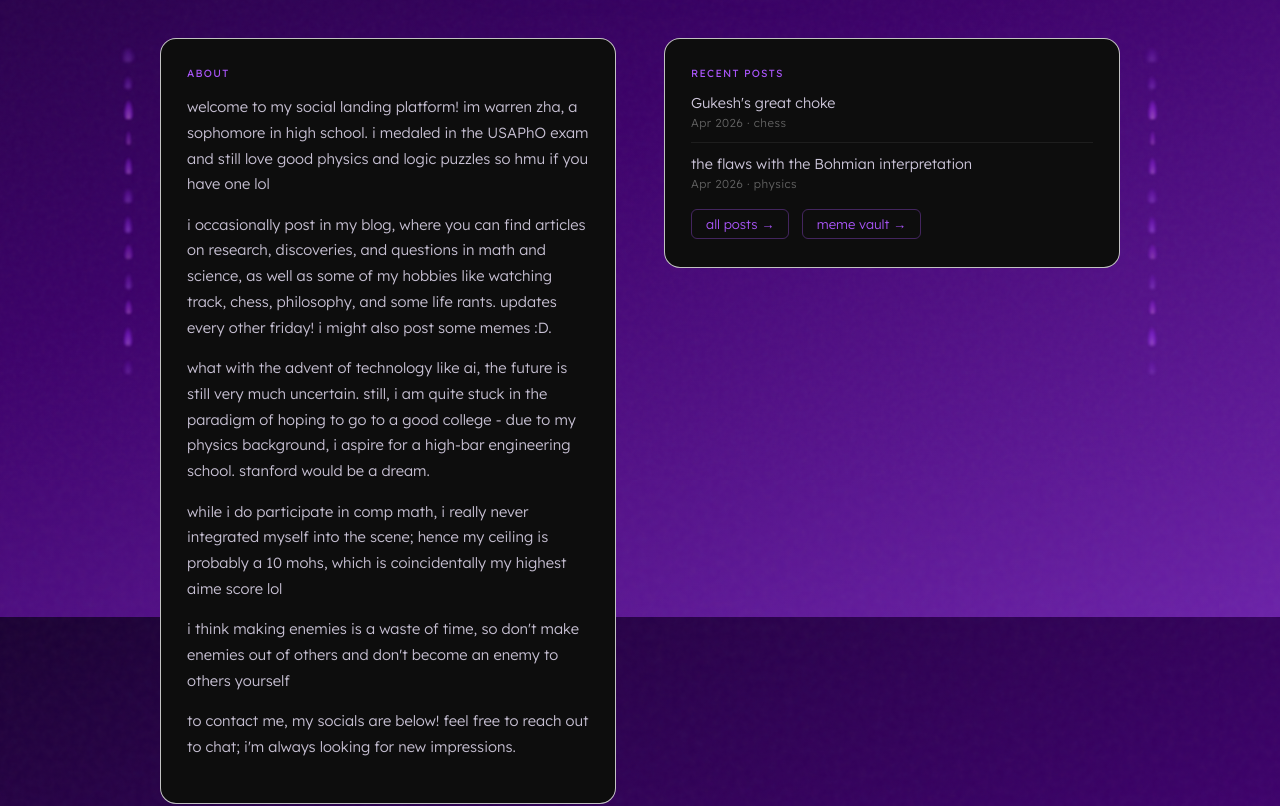
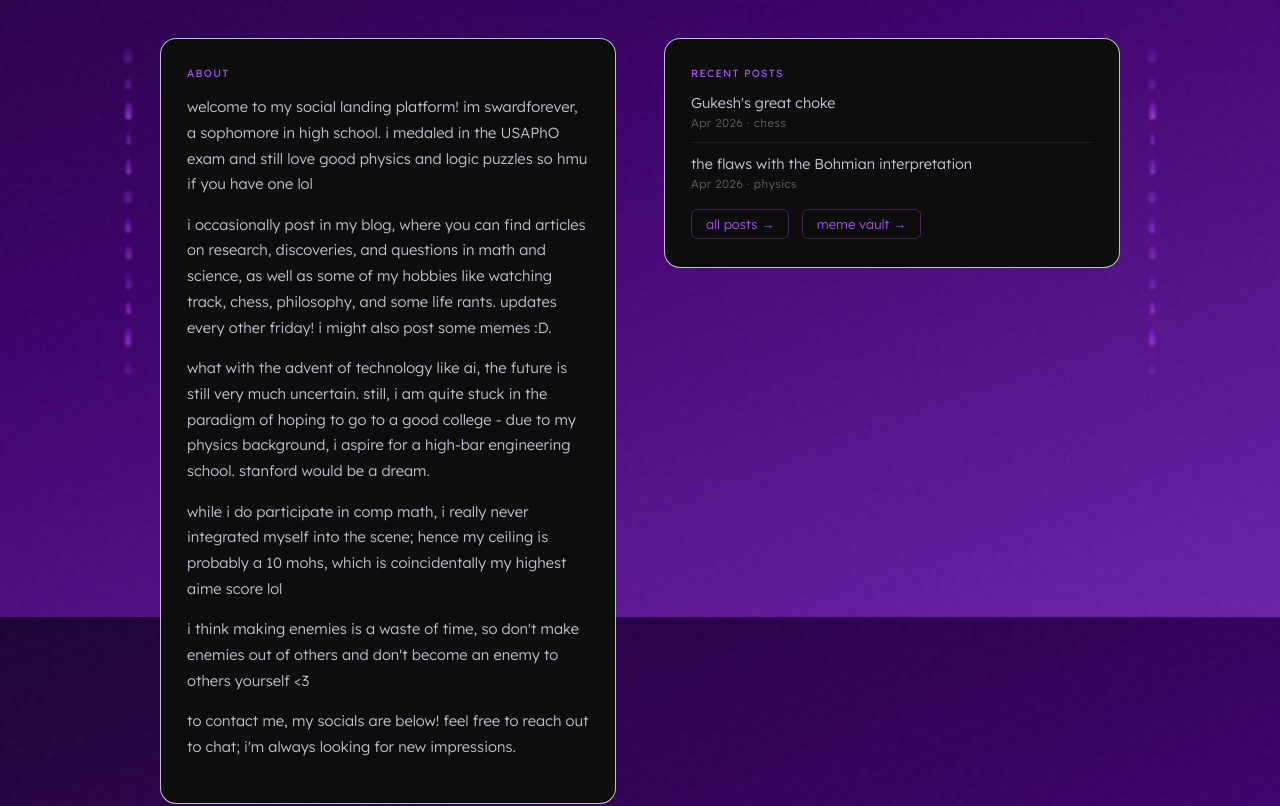
Before and after one commit to swardforever/home, a Jekyll site: the page built from index.html, in a window 1280 px wide and 1219 px high. Shown: the part 283-1089 px from the top of the window. Built offline with Jekyll 4.4.1, drawn with Linux system fonts in a browser that asks for light colours.

Commit message:
Update index.html

```diff
--- a/index.html
+++ b/index.html
@@ -244,7 +244,7 @@ layout: default
     <div class="box">
       <div class="box-label">about</div>
       <p>
-        welcome to my social landing platform! im warren zha, a sophomore in high school.
+        welcome to my social landing platform! im swardforever, a sophomore in high school.
         i medaled in the USAPhO exam and still love good physics and logic puzzles so hmu if you have one lol </p>
 
         <p> i occasionally post in my blog, where you can find articles on research, discoveries, and questions in
@@ -259,7 +259,7 @@ layout: default
         is probably a 10 mohs, which is coincidentally my highest aime score lol </p>
 
         <p> i think making enemies is a waste of time, so don't make enemies out of others and don't become an
-        enemy to others yourself </p>
+        enemy to others yourself <3</p>
 
         <p> to contact me, my socials are below! feel free to reach out to chat; i'm always looking for new impressions.
       </p>
```
